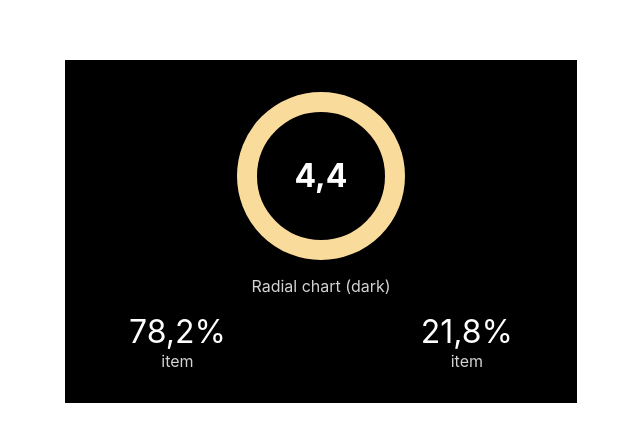
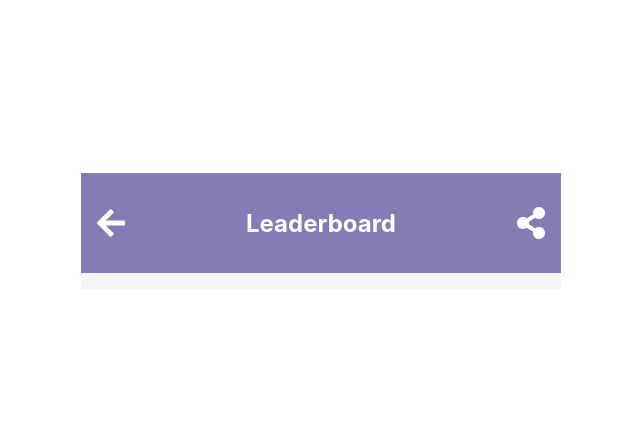
Before and after one commit to BernardoAguayoOrtega/DailyUi, a React (Create React App) app: page / in a window 1280 px wide. Shown: the part 129-570 px from the top of the page, without its empty margins (319-959 px from the left). Built offline with nearby package versions, Linux system fonts and the light colour scheme.

Commit message:
[add] add 19 challenge

```diff
--- /dev/null
+++ b/src/challenges/019/019.css
@@ -0,0 +1,17 @@
+.container {
+  background: whitesmoke;
+  color: white;
+  width: 30rem;
+}
+
+.header{
+  align-items: center;
+  background-color: #877BB6;
+  display: flex;
+  justify-content: space-between;
+  padding: 1rem;
+}
+
+.header > i {
+  font-size: 2rem;
+}
--- /dev/null
+++ b/src/challenges/019/019.md
@@ -0,0 +1,9 @@
+# Leaderboard
+
+## description:
+
+Design a leaderboard. Is it for gaming, sports, politics, or something else? Consider the important statistics to show, percentages, points, profile pictures, etc.
+
+### inspiration:
+
+https://cdn.dribbble.com/users/2200685/screenshots/6594426/dribbble.png
--- /dev/null
+++ b/src/challenges/019/index.tsx
@@ -0,0 +1,63 @@
+import React, { ReactElement, ReactNode } from 'react';
+
+import './019.css';
+
+interface headerInterface {
+	title: string
+}
+
+export const Header: React.FC<headerInterface> = ({ title }): ReactElement => {
+	return (
+		<div className='header'>
+			<i className='header-return-icon fas fa-arrow-left'></i>
+			<h2 className='header-title'>{title}</h2>
+			<i className='header-share-icon fas fa-share-alt'></i>
+		</div>
+	);
+};
+
+export const Winners: React.FC = (): ReactElement => {
+	return (
+		<div className='winners'>
+			<div className='second-place'></div>
+			<div className='first-place'></div>
+			<div className='third-place'></div>
+		</div>
+	);
+};
+
+export const User: React.FC = (): ReactElement => {
+	return (
+		<div className='user'>
+			<i className='position'></i>
+			<div className='avatar'></div>
+			<p className='user-name'></p>
+			<div className='user-score'></div>
+			<div className='user-star'></div>
+		</div>
+	);
+};
+
+interface userListInterface {
+	children: ReactNode;
+}
+
+export const UserList: React.FC<userListInterface> = ({
+	children,
+}): ReactElement => {
+	return <div className='user-list'>{children}</div>;
+};
+
+export const Chart: React.FC = (): ReactElement => {
+	return (
+		<div className='container'>
+			<Header title='Leaderboard'/>
+			<Winners />
+			<UserList>
+				<User />
+			</UserList>
+		</div>
+	);
+};
+
+export default Chart;
--- a/src/components/App/index.tsx
+++ b/src/components/App/index.tsx
@@ -1,11 +1,11 @@
 import React from 'react'
 import './App.css';
-import Chart from '../../challenges/018'
+import Application from '../../challenges/019'
 
 const App:React.FC = () => {
   return (
     <div className='app' >
-      <Chart />
+      <Application />
     </div>
   );
 }
```
